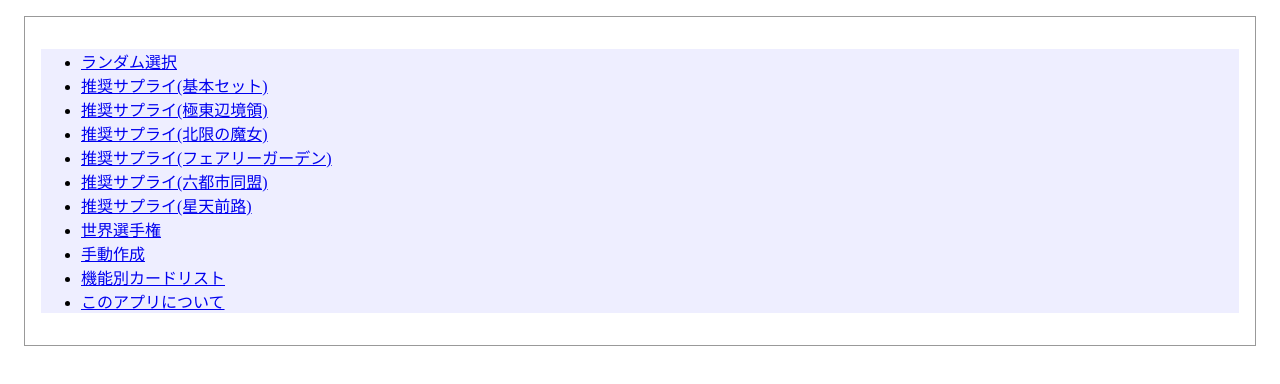
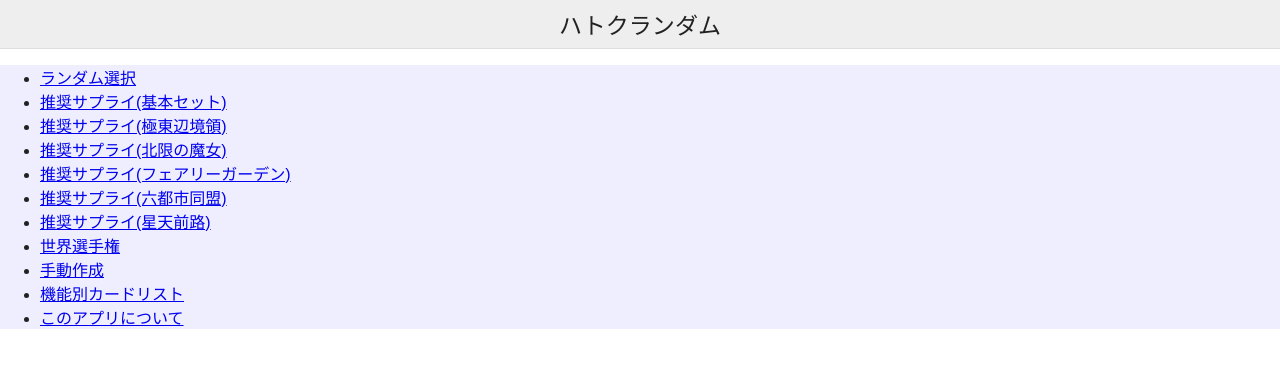
Before and after one commit to mixazizup/hatokurandom, a Nuxt app: page / in a window 1280 px wide. Shown: the top 384 px of the page. Built offline with nearby package versions, Linux system fonts and the light colour scheme.

Commit message:
Add TopPane

```diff
--- a/assets/main.css
+++ b/assets/main.css
@@ -1,3 +1,9 @@
+body {
+  color: #222;
+  font-family: sans-serif;
+  margin: 0;
+}
+
 .page-enter-active, .page-leave-active {
   transition: opacity 0.4s;
 }
--- /dev/null
+++ b/components/TopPane.vue
@@ -0,0 +1,38 @@
+<template>
+  <div class="top-pane">
+    <div class="title">
+      {{ title }}
+    </div>
+  </div>
+</template>
+
+<script>
+export default {
+  name: 'TopPane',
+  data () {
+    return {
+      title: 'ハトクランダム'
+    }
+  },
+  computed: {
+  }
+}
+</script>
+
+<style scoped>
+
+.top-pane {
+  align-items: center;
+  background: #eee;
+  border-bottom: 1px solid #ddd;
+  display: flex;
+  height: 3em;
+  justify-content: center;
+}
+
+.title {
+  font-size: 144%;
+  text-align: center;
+}
+
+</style>
--- a/layouts/default.vue
+++ b/layouts/default.vue
@@ -1,13 +1,19 @@
 <template>
   <div class="app">
+    <top-pane />
     <nuxt />
   </div>
 </template>
 
+<script>
+import TopPane from '~/components/TopPane'
+
+export default {
+  components: {
+    TopPane
+  }
+}
+</script>
+
 <style scoped>
-.app {
-  border: 1px solid #999;
-  margin: 1em;
-  padding: 1em;
-}
 </style>
```
